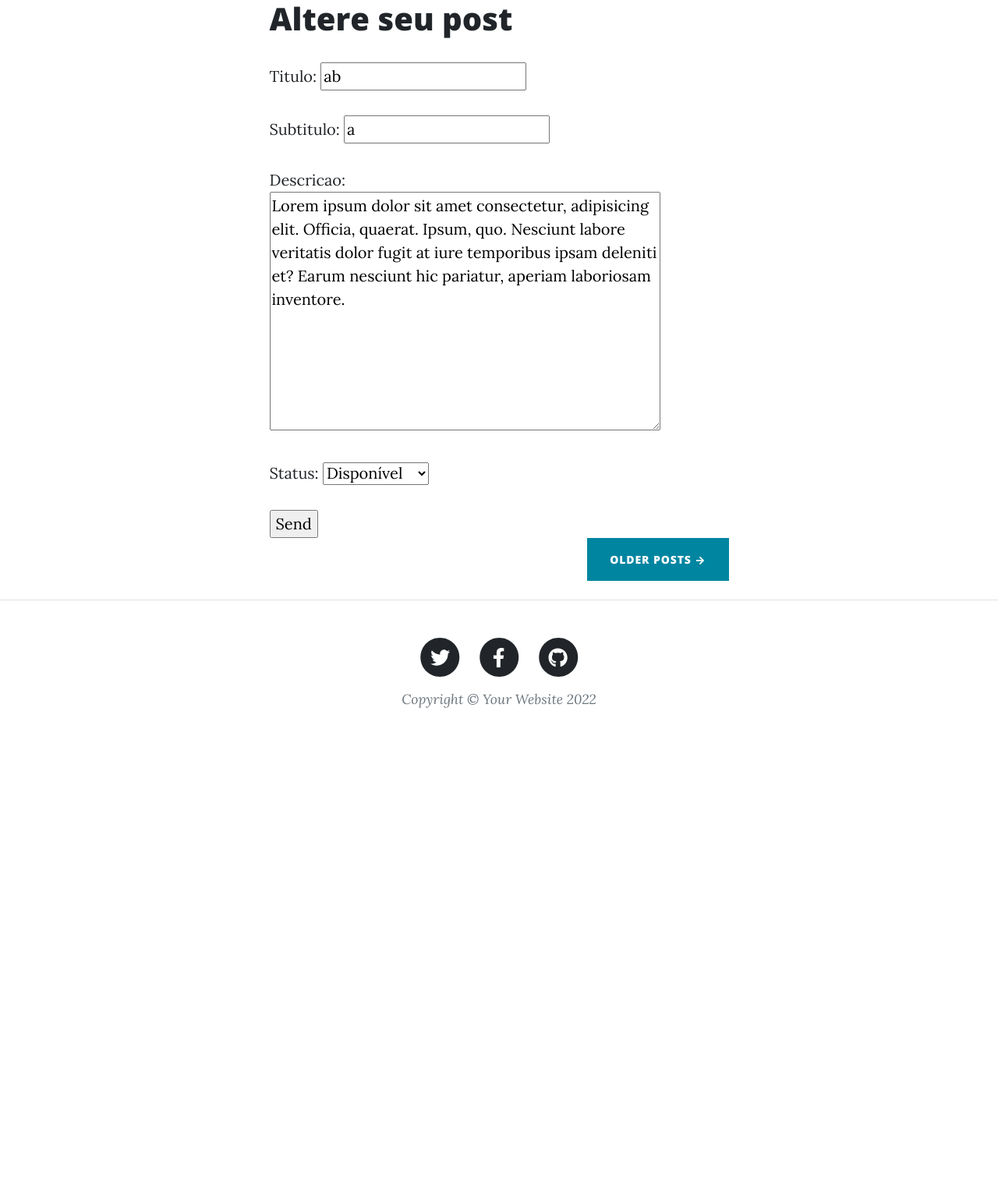
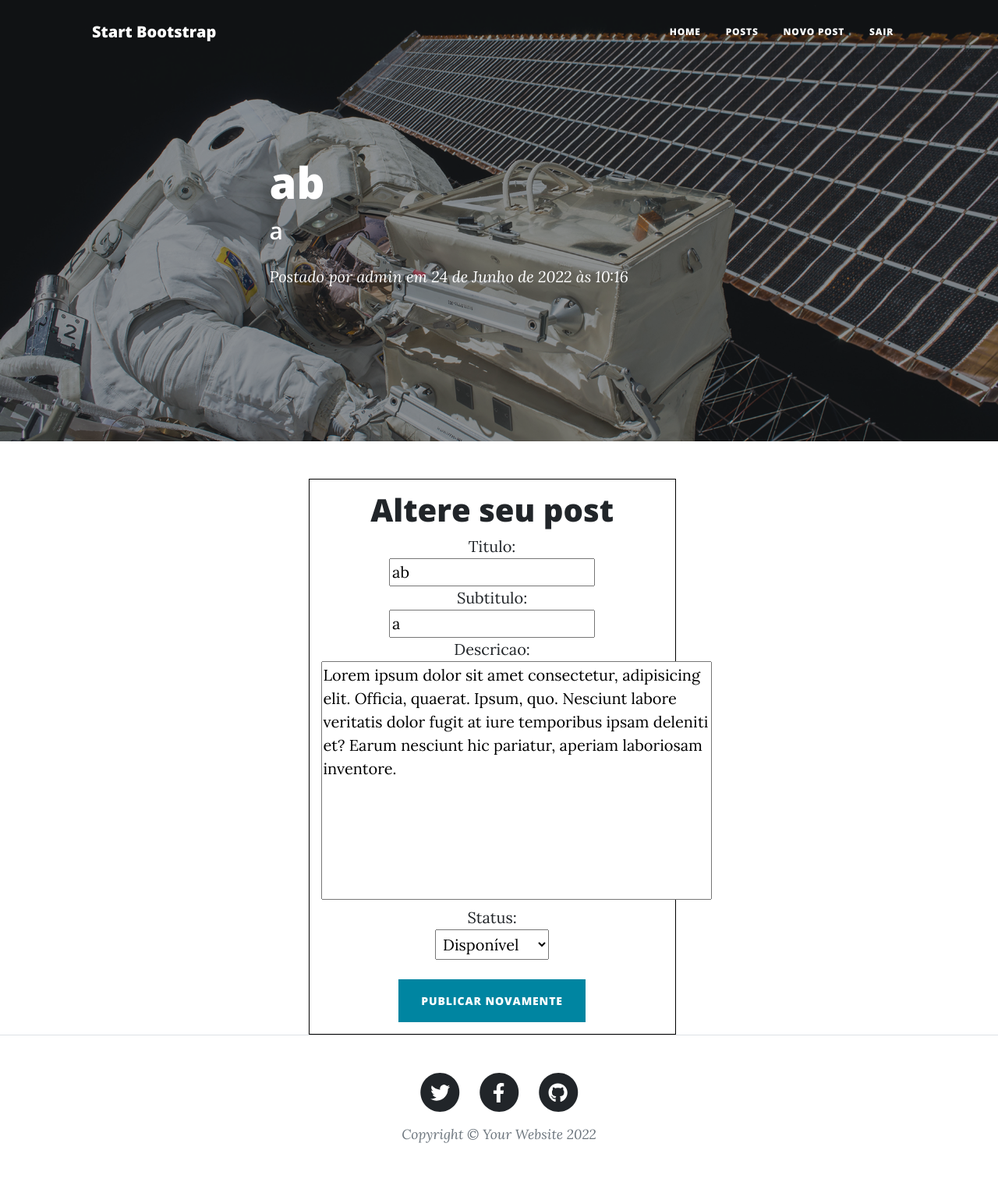
Before and after one commit to phdfreitas/django-blog, a Django app: a page that uses blog/templates/base.html in a window 1280 px wide. Shown: the whole page at 78% size. Before the commit the page ends 908 px from the top, so only its background shows below. Run offline with Django 4.2, Linux system fonts and the light colour scheme; a user stored in the database is signed in; data comes from the database, SQL or seed files in the repository; both versions use the stored data as it was after the commit; some libraries are stand-ins or nearby versions.

Commit message:
Finalizando template básico

```diff
--- a/blog/app/templates/post/post-detail.html
+++ b/blog/app/templates/post/post-detail.html
@@ -35,4 +35,10 @@
             </div>
         </div>
     </article>
+
+    <div class="detalhes">
+        <div class="d-flex justify-content-end mb-4"><a class="btn btn-warning text-uppercase" href="{{post.get_absolute_url_update}}">Atualizar Post</a></div>
+        <div class="d-flex justify-content-end mb-4"><a class="btn btn-danger text-uppercase" href="{{post.get_absolute_url_delete}}">Excluir Post</a></div>
+    </div>
+
 {% endblock content %}
--- a/blog/app/templates/post/post-list.html
+++ b/blog/app/templates/post/post-list.html
@@ -36,4 +36,6 @@
             <hr class="my-4" />
         {% endfor %}
     </div>
+    <!-- Pager-->
+    <div class="d-flex justify-content-end mb-4"><a class="btn btn-primary text-uppercase" href="#!">Older Posts →</a></div>
 {% endblock content %}
--- a/blog/app/templates/post/post-update.html
+++ b/blog/app/templates/post/post-update.html
@@ -1,13 +1,36 @@
 {% extends 'base.html' %}
+{% load static %}
 
 {% block title %}
     Django Blog - Update Post
 {% endblock title %}
 
+{% block header %}
+    <header class="masthead" style="background-image: url({% static 'assets/img/post-bg.jpg' %})">
+        <div class="container position-relative px-4 px-lg-5">
+            <div class="row gx-4 gx-lg-5 justify-content-center">
+                <div class="col-md-10 col-lg-8 col-xl-7">
+                    <div class="post-heading">
+                        <h1>{{post.titulo}}</h1>
+                        <h2 class="subheading">{{post.subtitulo}}</h2>
+                        <span class="meta">
+                            Postado por
+                            <a href="#!">{{post.autor}}</a>
+                            em {{post.publicacao}}
+                        </span>
+                    </div>
+                </div>
+            </div>
+        </div>
+    </header>
+{% endblock header %}
+
 {% block content %}
-    <h1>Altere seu post</h1>
-    <form method="POST"> {% csrf_token %}
-        {{form.as_p}}
-        <input type="submit" value="Send">
-    </form>
+    <div class="blog-form">
+        <h1>Altere seu post</h1>
+        <form method="POST"> {% csrf_token %}
+            {{form.as_ul}}
+            <button type="submit" class="btn btn-primary text-uppercase post-button">Publicar novamente</button>
+        </form>
+    </div>
 {% endblock content %}
--- /dev/null
+++ b/blog/static/css/mycss.css
@@ -0,0 +1,29 @@
+.blog-form{
+    border: 1px solid black;
+    text-align: center;
+    width: 80%;
+    padding: 15px;
+    margin-left: 50px;
+}
+
+.blog-form li{
+    list-style-type: none;
+}
+
+.blog-form li>label{
+    font-weight: 300;
+    width: 100%;
+}
+
+.blog-form button{
+    margin-top: 10px;
+}
+
+select{
+    margin-bottom: 15px;
+    padding: 5px;
+}
+
+textarea{
+    resize: none;
+}
--- a/blog/templates/base.html
+++ b/blog/templates/base.html
@@ -16,6 +16,8 @@
         <link href="https://fonts.googleapis.com/css?family=Open+Sans:300italic,400italic,600italic,700italic,800italic,400,300,600,700,800" rel="stylesheet" type="text/css" />
         <!-- Core theme CSS (includes Bootstrap)-->
         <link href="{% static 'css/styles.css'%}" rel="stylesheet" />
+
+        <link href="{% static 'css/mycss.css'%}" rel="stylesheet" />
     </head>
     <body>
         <!-- Navigation-->
@@ -51,8 +53,6 @@
                     {% block content %}
 
                     {% endblock content %}
-                    <!-- Pager-->
-                    <div class="d-flex justify-content-end mb-4"><a class="btn btn-primary text-uppercase" href="#!">Older Posts →</a></div>
                 </div>
             </div>
         </div>
```
Also changed, not shown: blog/app/templates/post/post-create.html (+23 -5 lines), blog/app/templates/post/post-delete.html (+24 -4 lines), blog/static/css/style.css (deleted, +0 -7 lines), blog/templates/registration/login.html (+21 -6 lines), blog/db.sqlite3.
